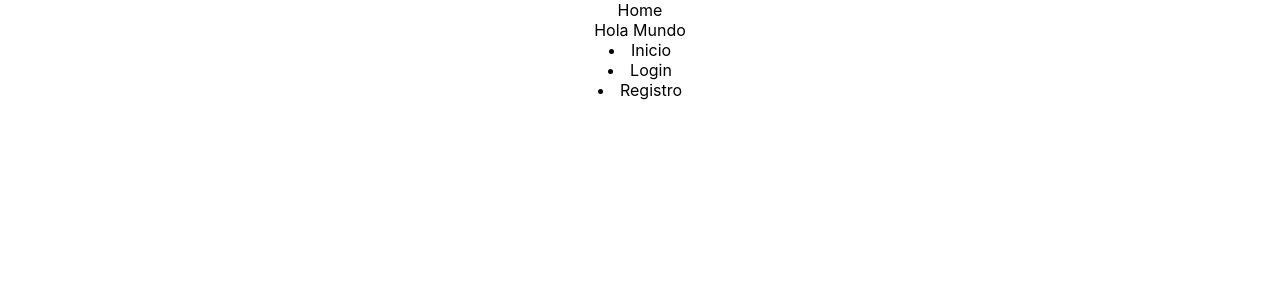
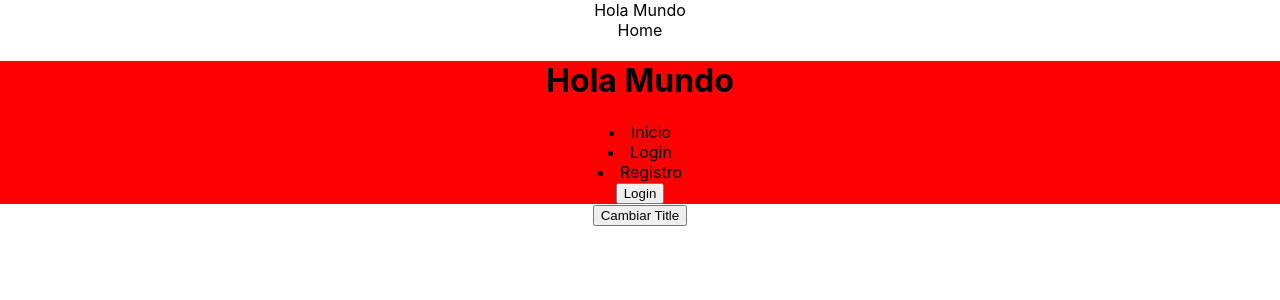
Before and after one commit to nicolasrfperez/FrontReactTPUTN, a React (Create React App) app: page / in a window 1280 px wide. Shown: the top 300 px of the page. Built offline with nearby package versions, Linux system fonts and the light colour scheme.

Commit message:
Ciclos de vida

```diff
--- a/src/App.js
+++ b/src/App.js
@@ -6,12 +6,44 @@ import Header from './Components/Header'
 import Menu from './Components/Menu'
 
 class App extends Component{
+  constructor(){
+    super()
+    //Define el state
+    this.state={
+      opciones:["Inicio","Login","Registro"],
+      titulo:"Hola Mundo"
+    }
+  }
+  handleClickTitle(){
+    this.setState({
+      titulo:"Chau Mundo"
+    })
+  }
+  handleClickLogin = ()=>{
+    //Modifica el valor de state
+    this.setState({
+      opciones:["Inicio","Salir"],
+    })
+  }
+  /*handleClickLogin(){
+
+  }*/
+  componentWillUpdate(nextProps,nextState){
+    console.log("componentWillUpdate App",nextProps,nextState)
+}
+
   render(){
-    const opciones = ["Inicio","Login","Registro"]
+
     return (
       <div className="App">
+        {this.state.titulo}
         <Home />
-        <Menu options={opciones} title="Hola Mundo"/>
+        <Menu options={this.state.opciones} click={this.handleClickLogin}>
+          <div>
+            <h1>{this.state.titulo}</h1>
+          </div>
+        </Menu>
+        <button onClick={this.handleClickTitle.bind(this)}>Cambiar Title</button>
 
       </div>
 
--- a/src/Components/Menu.js
+++ b/src/Components/Menu.js
@@ -1,12 +1,39 @@
 import React,{Component} from "react";
 
+
+const styles={
+    div:{
+        backgroundColor:"red"
+    }
+
+}
 class Menu extends Component{
+    componentWillMount(){
+        console.log("componentWillMount")
+    }
+    componentDidMount(){
+        console.log("componentDidMount")
+    }
+    componentWillReceiveProps(nextProps){
+        console.log("componentWillReceiveProps",nextProps)
+    }
+    componentWillUpdate(nextProps,nextState){
+        console.log("componentWillUpdate",nextProps,nextState)
+    }
+    componentDidUpdate(prevProps,prevState){
+        console.log("componentDidUpdate App",prevProps,prevState)
+      }
+      shouldComponentUpdate(nextProps, nextState){
+        console.log("shouldComponentUpdate",nextProps,nextState)
+        return false;
+      }
   render(){
     return (
 
-        <div>
-            {this.props.title}
+        <div style={styles.div}>
+            {this.props.children}
     {this.props.options.map(option=><li>{option}</li>)}
+            <button onClick={this.props.click}>Login</button>
         </div>
 
 
```
Also changed, not shown: 1 other file (tests, documents, lock files or other folders).
